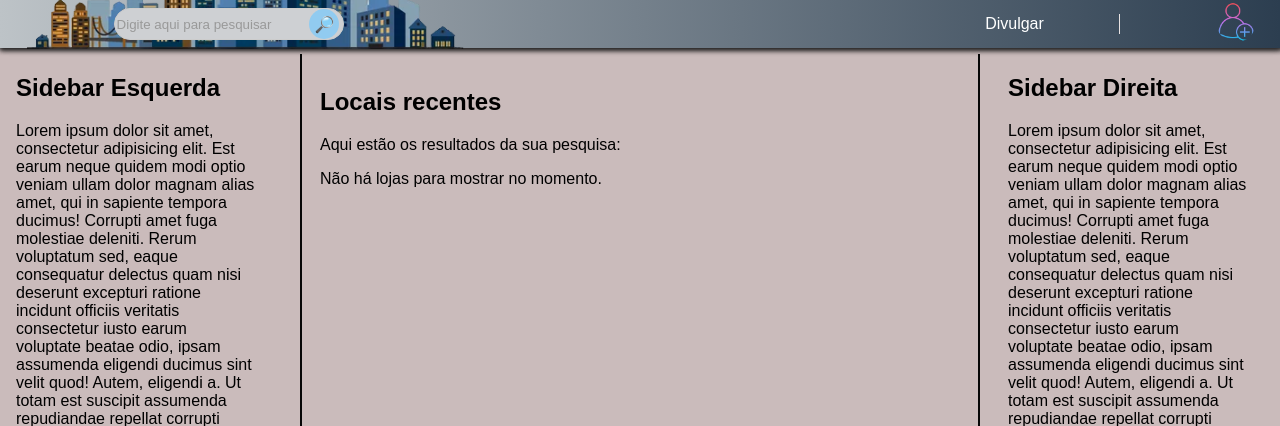
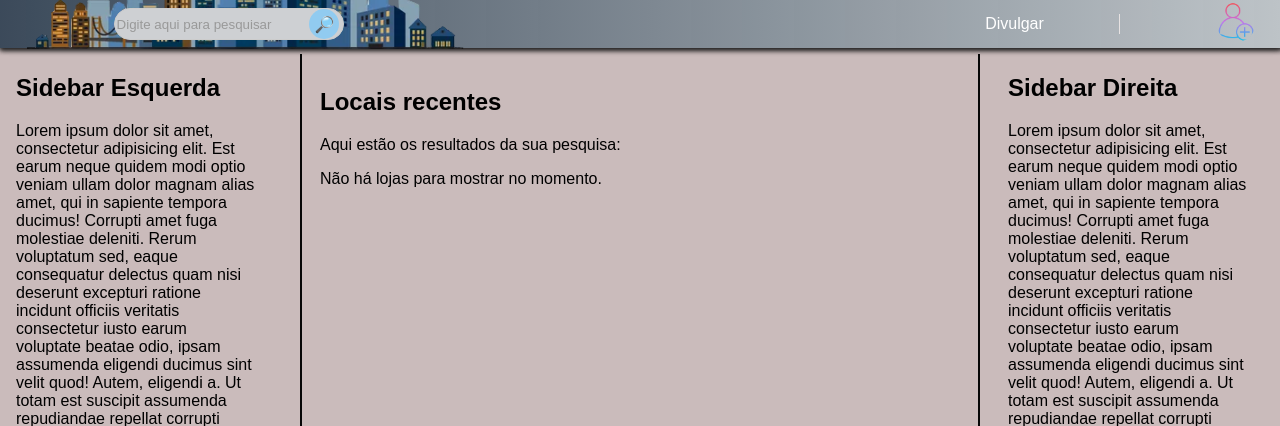
Before and after one commit to oliveira-dos-anjos/Restaurantes_lanchonetes_pizzarias, a Flask app: page /search in a window 1280 px wide. Shown: the top 426 px of the page. Run offline with Flask 3, Linux system fonts and the light colour scheme.

Commit message:
finalmentes

```diff
--- a/static/css/home.css
+++ b/static/css/home.css
@@ -58,7 +58,7 @@ input[type="search"] + button:hover {
     height: 3rem;
     width: 100%;
     left: 0rem;
-    background: linear-gradient(to right, #bdc3c7, #2c3e50);
+    background: linear-gradient(to right,  rgba(44,62,80,0.9), rgba(189,195,199,1));
     color: #fff;
     display: flex;
     justify-content: space-between;
@@ -72,7 +72,7 @@ input[type="search"] + button:hover {
     top: 0; /* Alinha a barra de navegação ao topo */
     left: 0; /* Alinha a barra de navegação à esquerda */
     width: 100%; /* Define a largura da barra de navegação como 100% da largura da janela */
-    background: linear-gradient(to right, #bdc3c7, #2c3e50);
+
     color: #fff;
     height: 3rem;
     display: flex;
```
